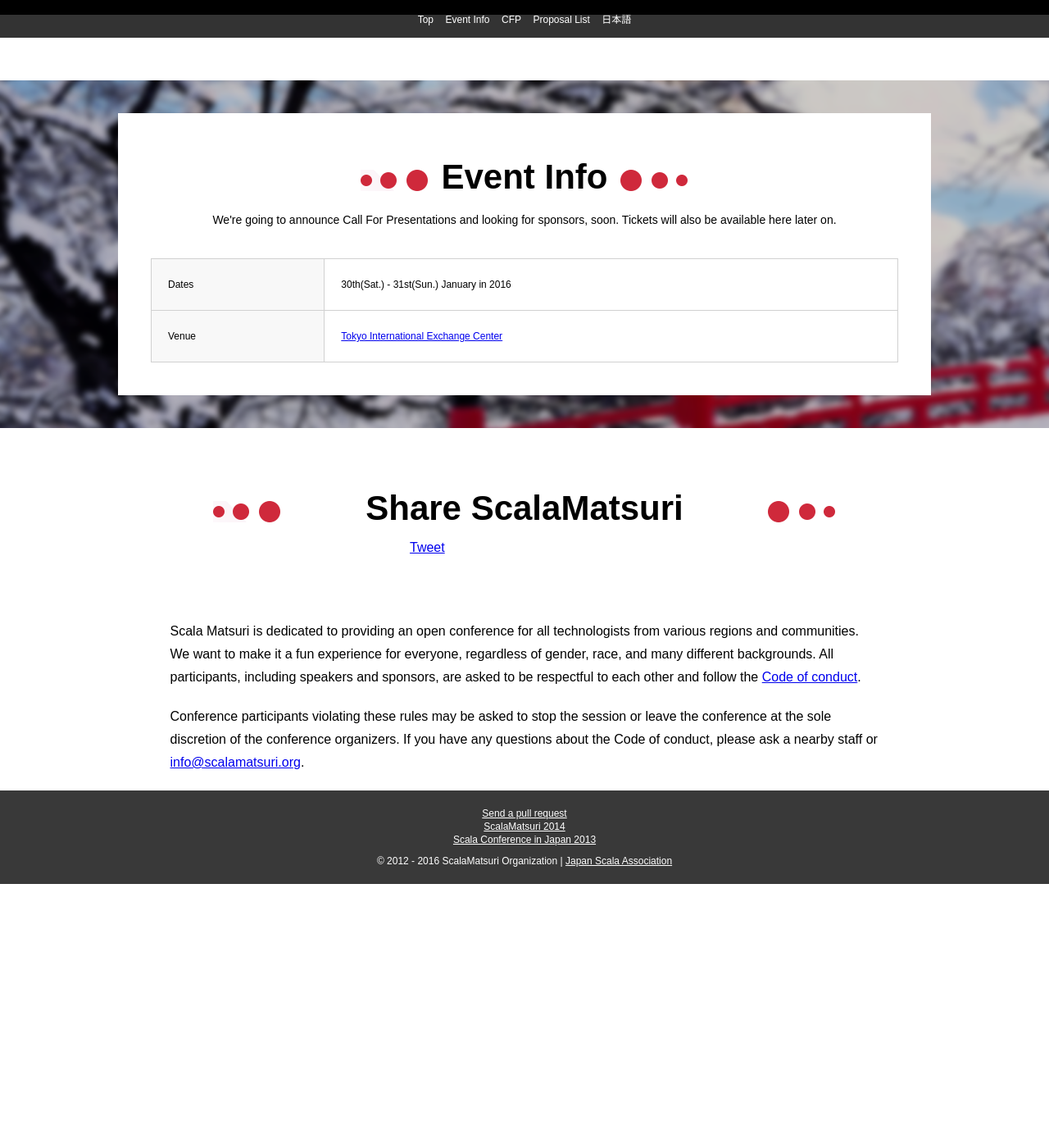
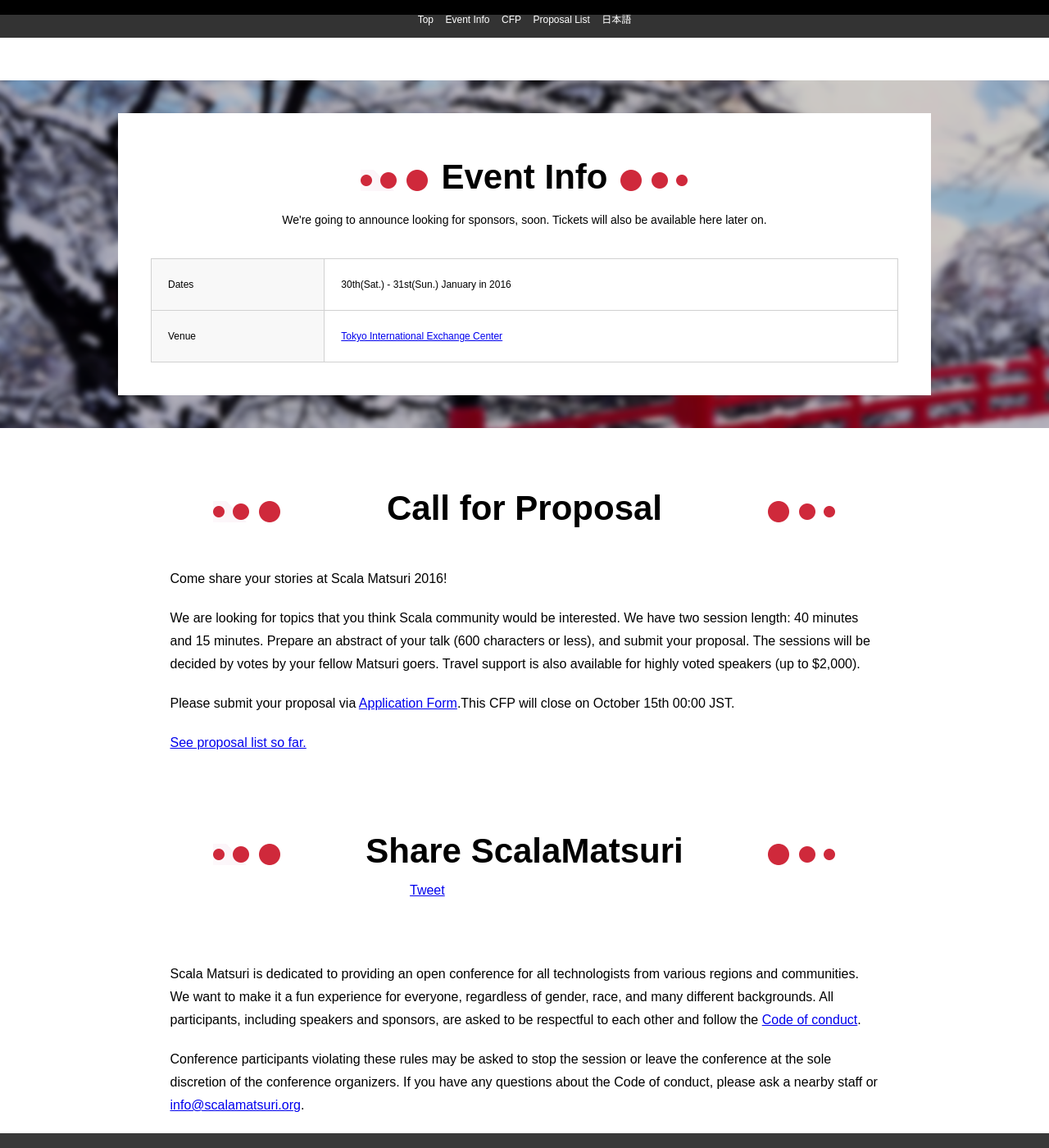
Before and after one commit to scalajp/2016.scalamatsuri.org, a Jekyll site: the page built from index_en.html, in a window 1280 px wide and 1400 px high, scrolled down 676 px. Shown: the whole window at 82% size. Built offline with Jekyll 4.4.1, drawn with Linux system fonts in a browser that asks for light colours; a script that is not in the unit is left out; comment, search, counter and statistics services are not loaded; before the commit the page ends 1754 px from its top, so only the background shows below that.

Commit message:
adds CFP info to top page

```diff
--- a/index_en.html
+++ b/index_en.html
@@ -252,7 +252,7 @@ layout: null
 					-->
           <br/>
 					<p>
-						We're going to announce Call For Presentations and looking for sponsors, soon. Tickets will also be available here later on.
+						We're going to announce looking for sponsors, soon. Tickets will also be available here later on.
 					</p>
 					<table>
 						<tr>
@@ -736,6 +736,27 @@ layout: null
 		</section>
 -->
 
+     <section class="sectionStyle5">
+      <header class="sectionHeadArea">
+        <h2 class="clearfix">
+          <span class="ttlSubLCenter">Call for Proposal</span>
+          <span class="ttlSubLLeft"><img src="img/common/ttl_dots_left.png"></span>
+          <span class="ttlSubLRight"><img src="img/common/ttl_dots_right.png"></span>
+        </h2>
+      </header>
+      <div class="sectionStyle1Inner">
+        <div class="txtBlock">
+          <p>&nbsp;</p>
+          <p>Come share your stories at Scala Matsuri 2016!</p>
+          <p>
+We are looking for topics that you think Scala community would be interested. We have two session length: 40 minutes and 15 minutes. Prepare an abstract of your talk (600 characters or less), and submit your proposal. The sessions will be decided by votes by your fellow Matsuri goers. Travel support is also available for highly voted speakers (up to $2,000).
+</p>
+          <p>Please submit your proposal via <a href="/en/cfp/">Application Form</a>.This CFP will close on October 15th 00:00 JST.</p>
+          <p><a href="/en/candidates/">See proposal list so far.</a></p>
+        </div>
+      </div>
+    </section>
+
 
 
 		<section class="sectionStyle5">
```
